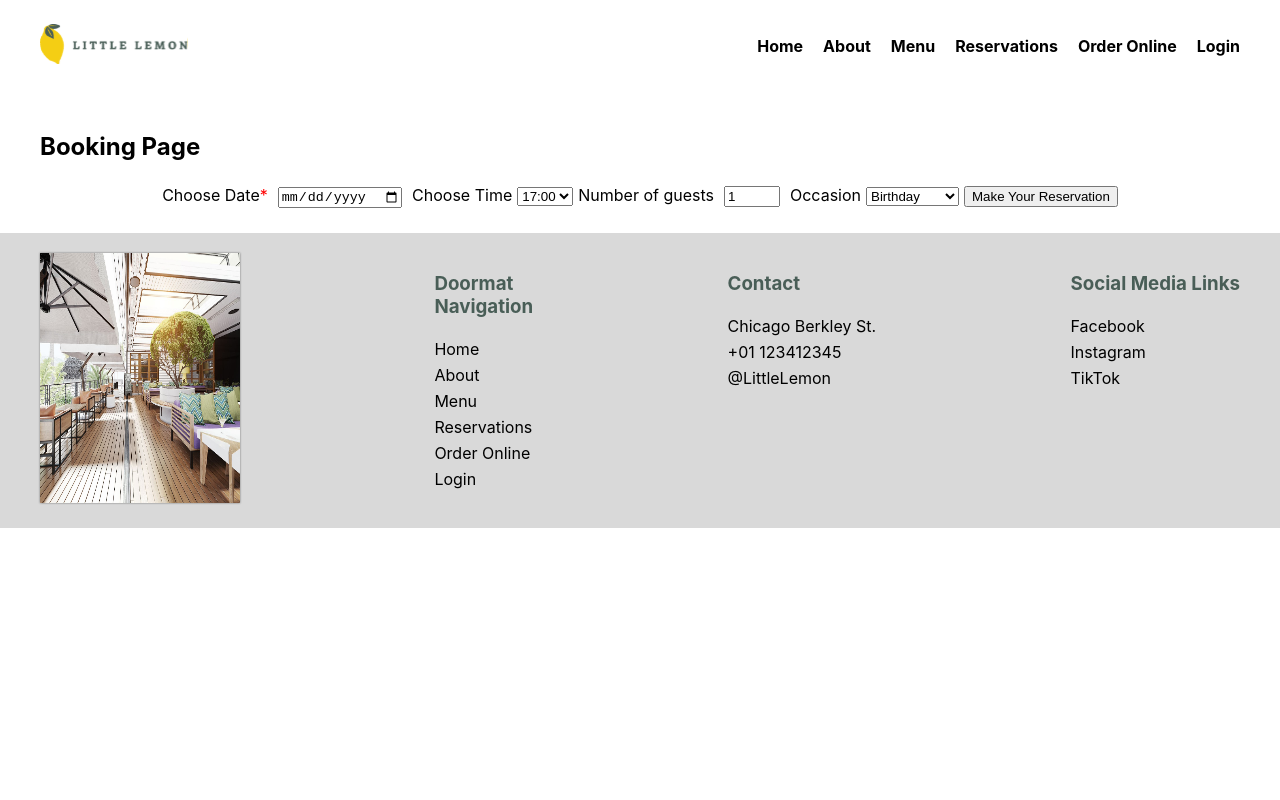
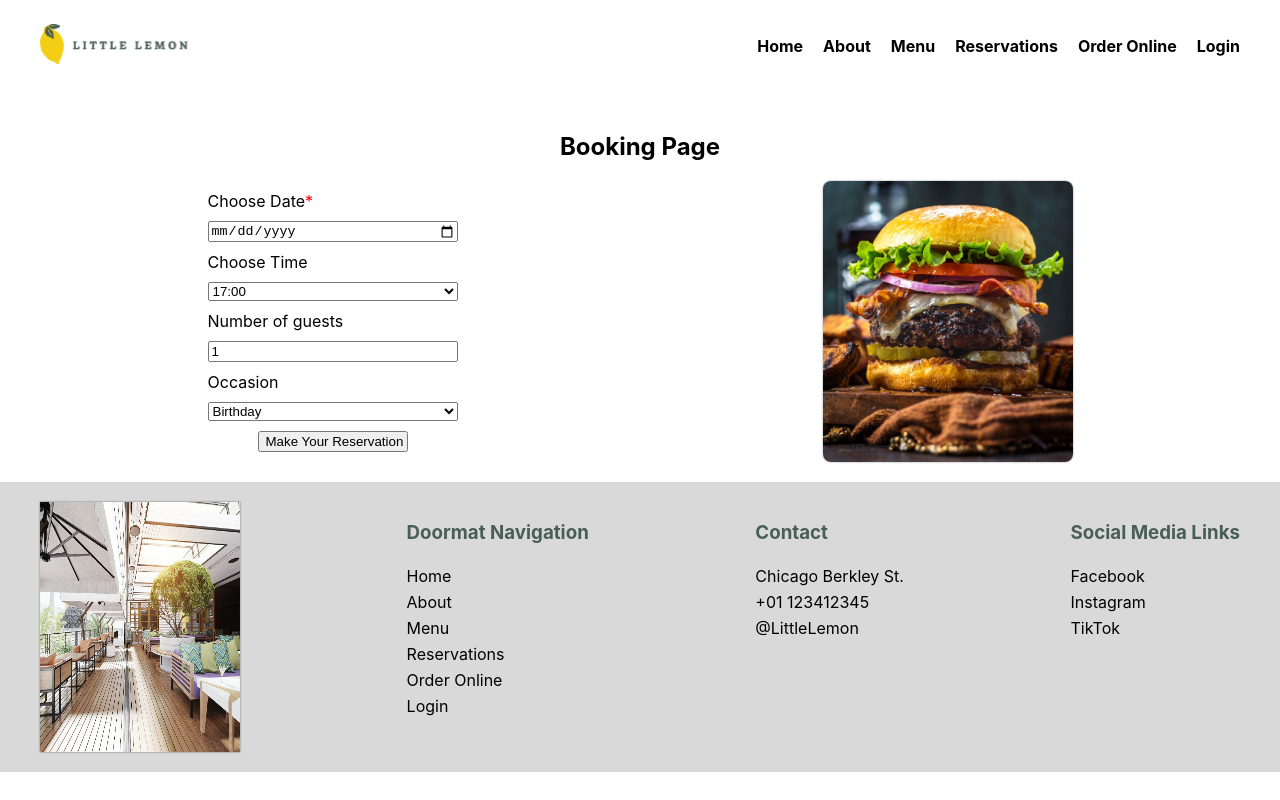
Before and after one commit to KathidB/Little-Lemon-Restaurant, a React (Create React App) app: page /BookingPage in a window 1280 px wide. Built offline with nearby package versions, Linux system fonts and the light colour scheme; a web font is replaced by a local one.

Commit message:
small fixing to some components styling

```diff
--- a/src/components/Footer.js
+++ b/src/components/Footer.js
@@ -14,9 +14,7 @@ function Footer () {
           alt='View of the inside of the restaurant'
         />
         <div>
-          <h3 className='footer-header'>
-            Doormat <br /> Navigation
-          </h3>
+          <h3 className='footer-header'>Doormat Navigation</h3>
           <ul className='footer-nav list-tyle'>
             <li>
               <Link to='/'>Home</Link>
@@ -66,5 +64,5 @@ function Footer () {
     </footer>
   )
 }
-
+//BB
 export default Footer
--- a/src/components/Pages/BookingPage.js
+++ b/src/components/Pages/BookingPage.js
@@ -35,7 +35,7 @@ function BookingPage () {
 
   return (
     <div className='wrapper'>
-      <h2>Booking Page</h2>
+      <h2 style={{ textAlign: 'center' }}>Booking Page</h2>
       <BookingForm
         availableTimes={availableTimes}
         dispatch={dispatch}
--- a/src/components/Specials.js
+++ b/src/components/Specials.js
@@ -25,7 +25,7 @@ function Specials () {
             </div>
 
             <button className='specials-btn'>
-              Order a delivery
+              Order a delivery{' '}
               <img
                 style={{ width: '20px' }}
                 src={delivery}
--- a/src/components/Testimonials.js
+++ b/src/components/Testimonials.js
@@ -13,11 +13,12 @@ function Testimonials () {
   }
   calculateAverageRaging()
 
+  // Function displays  4 reviews and makes sure that displays only user reviews with rating above 3 stars.
   return (
     <section className='testimonials'>
       <div className='wrapper'>
         <h2 className='section-title'>Testimonials</h2>
-        <p>Average rating: {(results / UserReviews.length).toFixed(1)}</p>
+
         <div className='testimonials-cards'>
           {UserReviews ? (
             UserReviews.filter(review => review.rate > 3)
@@ -44,8 +45,12 @@ function Testimonials () {
             <p>Data pending...</p>
           )}
         </div>
+        <p style={{ textAlign: 'right' }}>
+          Average rating: {(results / UserReviews.length).toFixed(1)}
+        </p>
       </div>
     </section>
   )
 }
+//BB
 export default Testimonials
--- a/src/components/data/BookingForm.js
+++ b/src/components/data/BookingForm.js
@@ -1,4 +1,5 @@
 import { useState } from 'react'
+import vertiburger from '../../assets/images/vertiburger.jpg'
 
 function BookingForm ({ availableTimes, onDateChange }) {
   const [date, setDate] = useState('')
@@ -24,7 +25,7 @@ function BookingForm ({ availableTimes, onDateChange }) {
   }
 
   return (
-    <>
+    <div className='booking-form'>
       <form className='form' onSubmit={handleSubmit}>
         <label data-testid='chooseDate' htmlFor='res-date'>
           Choose Date<span style={{ color: 'red' }}>*</span>
@@ -67,10 +68,12 @@ function BookingForm ({ availableTimes, onDateChange }) {
           <option>Birthday</option>
           <option>Anniversary</option>
         </select>
-        <input type='submit' value='Make Your Reservation' />
+        <input className='submit-form' type='submit' value='Make Your Reservation' />
       </form>
-    </>
+
+      <img className='booking-burger' src={vertiburger} alt='huge burger' />
+    </div>
   )
 }
-
+//BB
 export default BookingForm
--- a/src/index.css
+++ b/src/index.css
@@ -220,7 +220,7 @@ code {
   justify-content: space-between;
   align-content: center;
   flex-wrap: wrap;
-  gap: 10px;
+  gap: 20px;
 
 }
 
@@ -300,13 +300,32 @@ code {
 
 /* // BOOKING PAGE */
 
-form {
-  text-align: center;
+.booking-form{
+  display: flex;
+  justify-content: space-around;
+  flex-wrap: wrap;
+  gap: 0 30px;
 }
 
+form {
+  display: flex;
+  flex-direction: column;
+  min-width: 250px;
+}
 
-input, label {
-  margin: 5px;
+.booking-burger{
+  width: 250px;
+  border-radius: 8px;
+  box-shadow: 0px 0px 2px rgba(0, 0, 0, 0.473);
+}
+
+input, label,select {
+ margin-top: 10px;
+}
+
+.submit-form{
+  align-self: center;
+  width: 150px;
 }
 
 
```
Also changed, not shown: src/assets/images/vertiburger.jpg (added).
